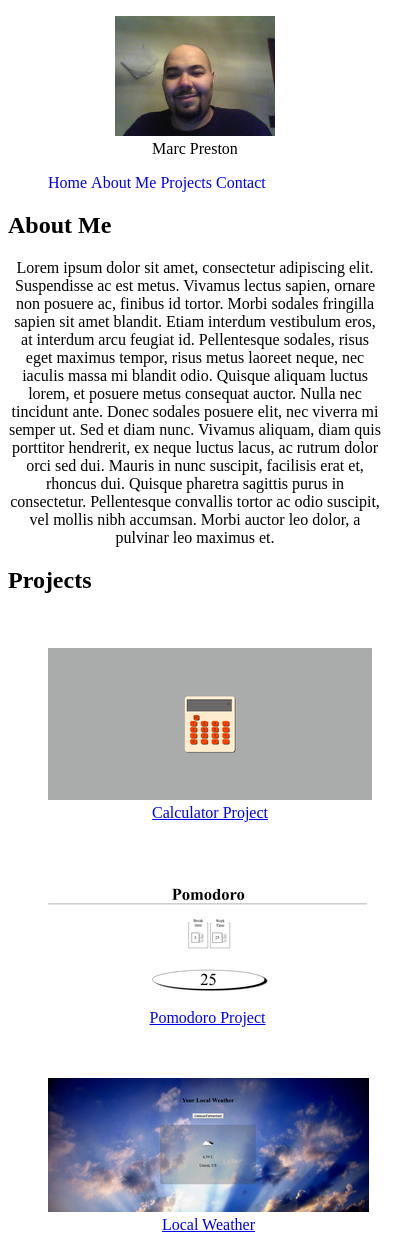
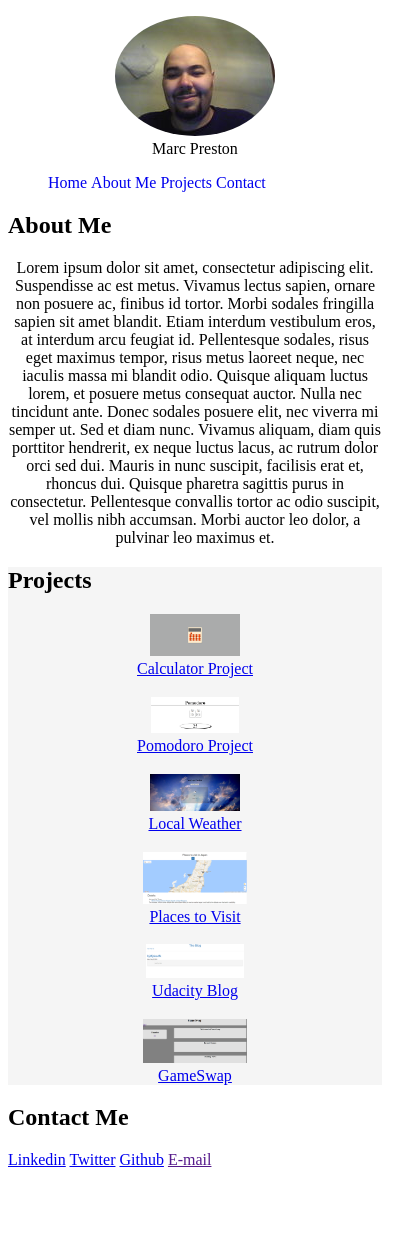
Before and after one commit to phyrenight/person_web_page, a plain HTML site: page index.html in a window 390 px wide. Shown: the top 1237 px of the page, 412 px wide, since content can reach past the window. After the commit the page ends 1169 px from the top, so only its background shows below. Drawn offline with Linux system fonts and the light colour scheme.

Commit message:
images are not responsive

```diff
--- a/css/styles.sass
+++ b/css/styles.sass
@@ -20,6 +20,14 @@ figure
 p
    text-align: center
 
+#projects
+   background: rgba(245,245,245,1)
+
+
+
 #projects a
-   display: inline-block
+   display: block
    margin-top: 5%
+
+nav img
+   border-radius: 85%
--- a/index.html
+++ b/index.html
@@ -40,40 +40,58 @@
     <h2>Projects</h2>
     <div id="row1">
       <a href="http://codepen.io/phyrenight/full/MaXvKx/">
-        <figure>
-          <img src="images/calculator2.png" title="Calculator project"/>
+        <figure><!-- src is used because srcset does not work on all browsers -->
+          <img src="images/calculator211x90.png"
+           srcset="images/calculator211x90.png 300w, images/calculator317x134.png 1400w"
+           sizes="(max-width: 90px) 90px, (max-width: 120px) 134px"
+           title="Calculator project"/>
           <figcaption>Calculator Project</figcaption>
         </figure>
       </a>
       <a href="https://github.com/phyrenight/Pomodoro">
-        <figure>
-          <img src="images/pomodoro screen shot.png" title="pomodoro project"/>
+        <figure><!-- src is used because srcset does not work on all browsers -->
+          <img src="images/pomodoro%20screen%20shot211x90.png"
+           srcset="images/pomodoro%20screen%20shot211x90.png 200w, images/pomodoro%20screen%20shot317x134.png 1400w"
+           sizes="(max-width: 90px) 90px, (max-width: 120px) 134px"
+           title="pomodoro project"/>
           <figcaption>Pomodoro Project</figcaption>
         </figure>
       </a>
       <a href="http://codepen.io/phyrenight/full/bwVaGJ/">
-        <figure>
-          <img src="images/localweatherpage.png" title="local weather project"/>
+        <figure><!-- src is used because srcset does not work on all browsers -->
+          <img src="images/localweatherpage211x90.png"
+           srcset="images/localweatherpage211x90.png 200w, images/localweatherpage317X134.png 1400w"
+           sizes="(max-width: 90px) 90px, (max-width: 120px) 134px"
+           title="local weather project"/>
           <figcaption>Local Weather</figcaption>
         </figure>
       </a>
     </div>
     <div id="row2">
       <a href="https://github.com/phyrenight/APlaceToVisit">
-        <figure>
-          <img src="images/placestovisit.png" title="Places to visit project"/>
-          <figcaption>Placaes to Visit</figcaption>
+        <figure><!-- src is used because srcset does not work on all browsers -->
+          <img src="images/placestovisit211x90.png"
+           srcset="images/placestovisit211x90.png 200w, images/placestovisit317x134.png 1200w"
+           sizes="(max-width: 90px) 90px, (max-width: 120px) 134px"
+           title="Places to visit project"/>
+          <figcaption>Places to Visit</figcaption>
         </figure>
       </a>
       <a href="https://practice1-1247.appspot.com/blog">
-        <figure>
-          <img src="images/udacity blog.png" title="My udacity blog project"/>
+        <figure><!-- src is used because srcset does not work on all browsers -->
+          <img src="images/udacity%20blog211x90.png"
+           srcset="images/udacity%20blog211x90.png 200w, images/udacity%20blog317x134.png 1200w"
+           sizes="(max-width: 90px) 90px, (max-width: 120px) 134px"
+           title="My udacity blog project"/>
           <figcaption>Udacity Blog</figcaption>
         </figure>
       </a>
       <a href="https://github.com/phyrenight/up3">
-        <figure>
-          <img src="images/gameSwap screen shot.png" title="Game Swap project"/>
+        <figure><!-- src is used because srcset does not work on all browsers -->
+          <img src="images/gameSwap%20screen%20shot211x90.png"
+           srcset="images/gameSwap%20screen%20shot211x90.png 200w, images/gameSwap%20screen%20shot317x134.png 1200w"
+           sizes="(max-width: 90px) 90px,(max-width: 120px) 134px"
+           title="Game Swap project"/>
           <figcaption>GameSwap</figcaption>
         </figure>
       </a>
```
Also changed, not shown: css/styles.css, images/calculator.png (deleted), images/calculator211x90.png (added), images/calculator2t.png (deleted), images/calculator317x134.png (renamed from images/calculator2.png), images/calculatortest.png (deleted), images/gameSwap screen shot211x90.png (added), images/gameSwap screen shot317x134.png (renamed from images/gameSwap screen shot.png), images/localweatherpage211x90.png (added), images/localweatherpage317X134.png (renamed from images/localweatherpage.png), images/placestovisit211x90.png (added), images/placestovisit317x134.png (renamed from images/placestovisit.png), images/pomodoro screen shot211x90.png (added), images/pomodoro screen shot317x134.png (renamed from images/pomodoro screen shot.png), 2 more files, 1 other file.
